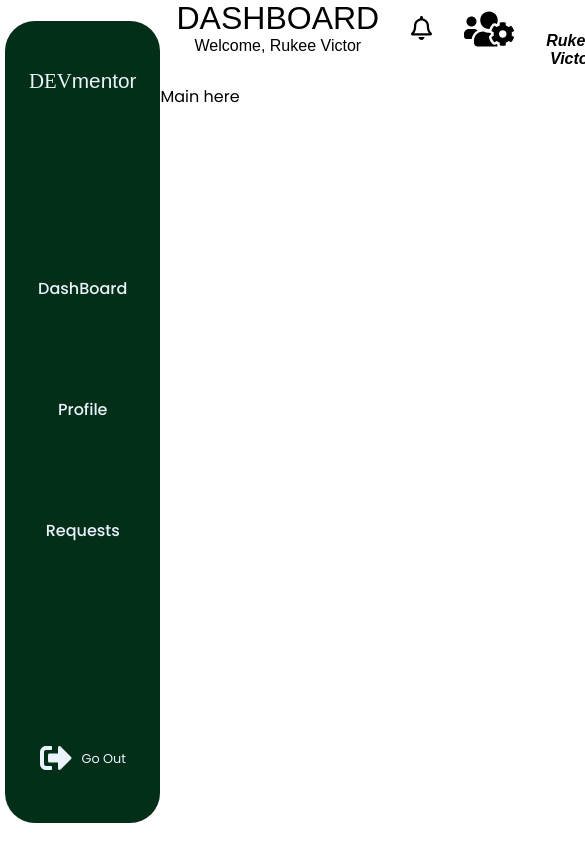
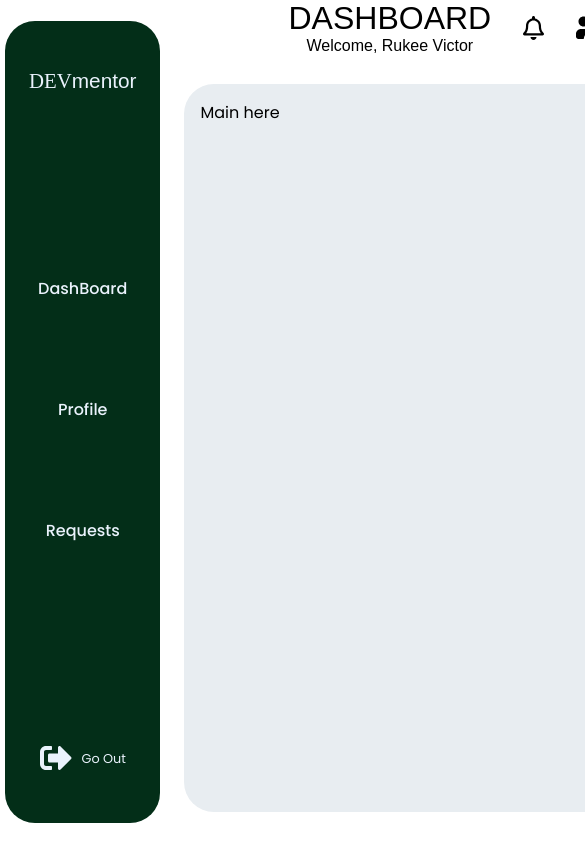
Before and after one commit to Tyav/mentordev, a React (Create React App) app: page / in a window 390 px wide. Shown: the top 844 px of the page, 585 px wide, since content can reach past the window. Built offline with nearby package versions, Linux system fonts and the light colour scheme; a web font is replaced by a local one.

Commit message:
Remove hanburger on bigger screen

```diff
--- a/src/components/DashboardHeader/DashboardHeader.module.css
+++ b/src/components/DashboardHeader/DashboardHeader.module.css
@@ -50,3 +50,12 @@
   font-size: 2.5rem;
   color: inherit;
 }
+
+@media (max-width: 850px) {
+  .navHeader {
+    margin-left: 7rem;
+  }
+  .just_name {
+    display: none;
+  }
+}
--- a/src/components/DashboardMain/DashboardMain.module.css
+++ b/src/components/DashboardMain/DashboardMain.module.css
@@ -0,0 +1,7 @@
+.container {
+  background: #e8edf1;
+  height: 94%;
+  margin: 0rem 2rem 2rem 1.5rem;
+  border-radius: 30px;
+  padding: 1rem;
+}
```
